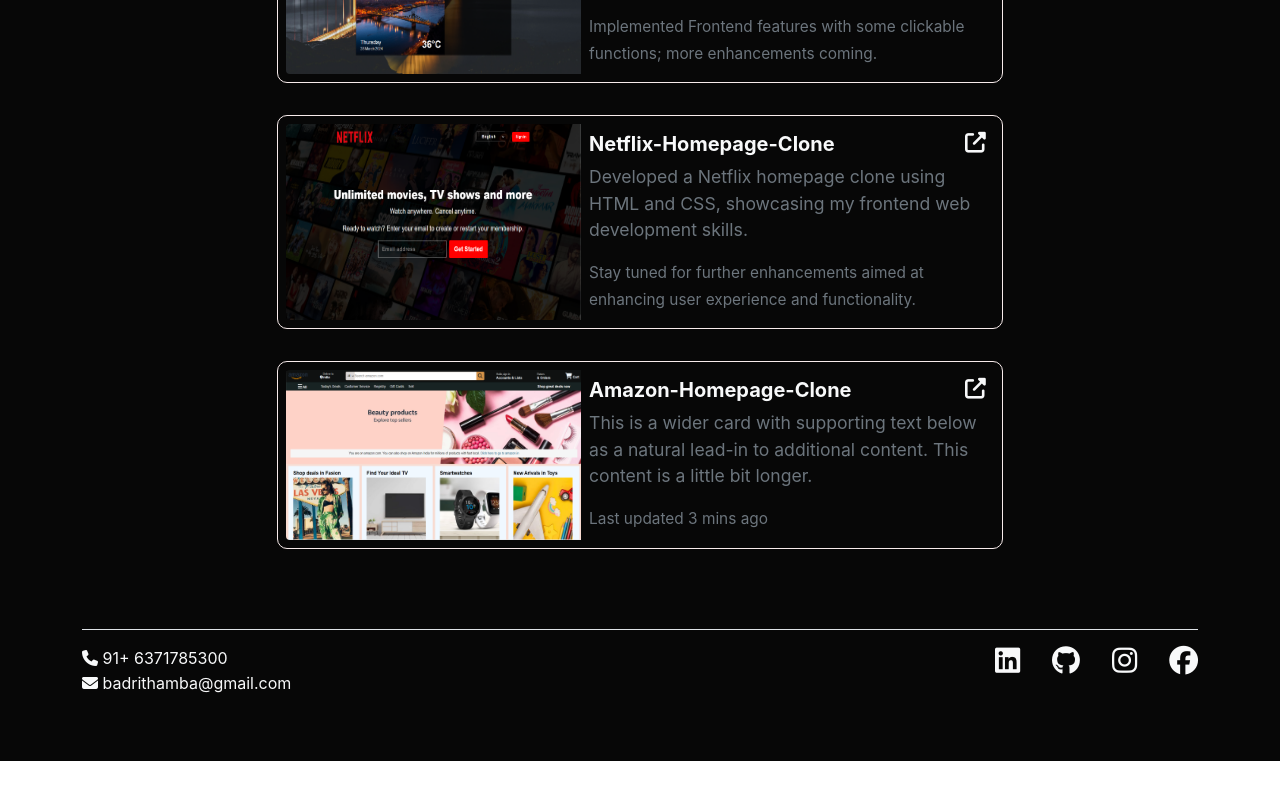
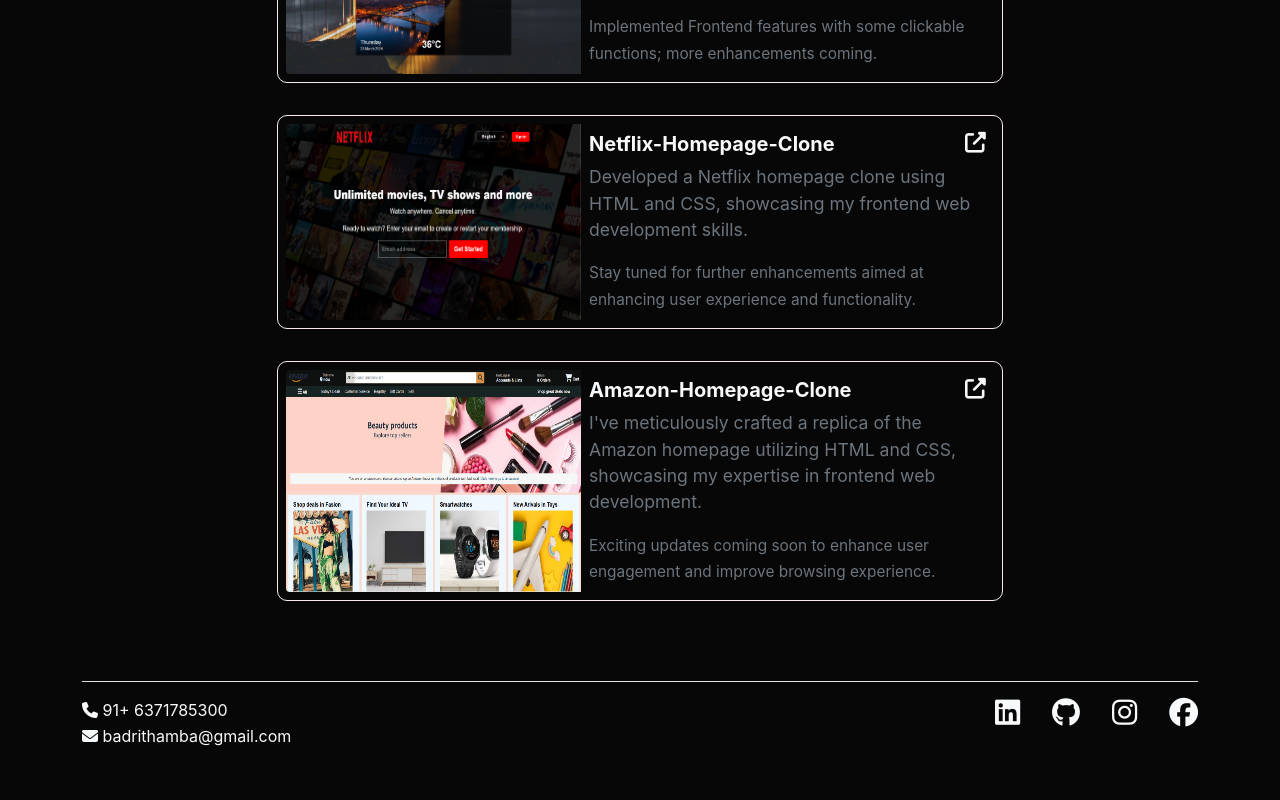
Before and after one commit to Badrinarayan2003/BadriVisualVault, a React (Create React App) app: page /projects in a window 1280 px wide. Shown: the part 630-1430 px from the top of the page. Before the commit the page ends 1391 px from the top, so only its background shows below. Built offline with nearby package versions, Linux system fonts and the light colour scheme.

Commit message:
adding content to the project card section

```diff
--- a/public/style.css
+++ b/public/style.css
@@ -265,6 +265,7 @@
 .btn {
     background-color: rgb(168, 252, 42);
     font-weight: 700;
+    transition: 0.3s linear;
 }
 
 /* HOME  */
@@ -295,6 +296,7 @@
     background: transparent;
     border: 2px solid rgb(168, 252, 42);
     color: rgb(168, 252, 42);
+    scale: 1.1;
 }
 
 /* ABOUT  */
--- a/src/component/Project.js
+++ b/src/component/Project.js
@@ -60,8 +60,8 @@
                         <div className="col-md-7 ">
                             <div className="card-body p-2 proj-cont-box">
                                 <h5 className="card-title fw-bold text-light">Amazon-Homepage-Clone<a href="/"><i className="fa-solid fa-up-right-from-square text-light float-end"></i></a></h5>
-                                <p className="card-text text-muted">This is a wider card with supporting text below as a natural lead-in to additional content. This content is a little bit longer.</p>
-                                <p className="card-text"><small className="text-muted">Last updated 3 mins ago</small></p>
+                                <p className="card-text text-muted">I've meticulously crafted a replica of the Amazon homepage utilizing HTML and CSS, showcasing my expertise in frontend web development.</p>
+                                <p className="card-text"><small className="text-muted">Exciting updates coming soon to enhance user engagement and improve browsing experience.</small></p>
                             </div>
                         </div>
                     </div>
```
